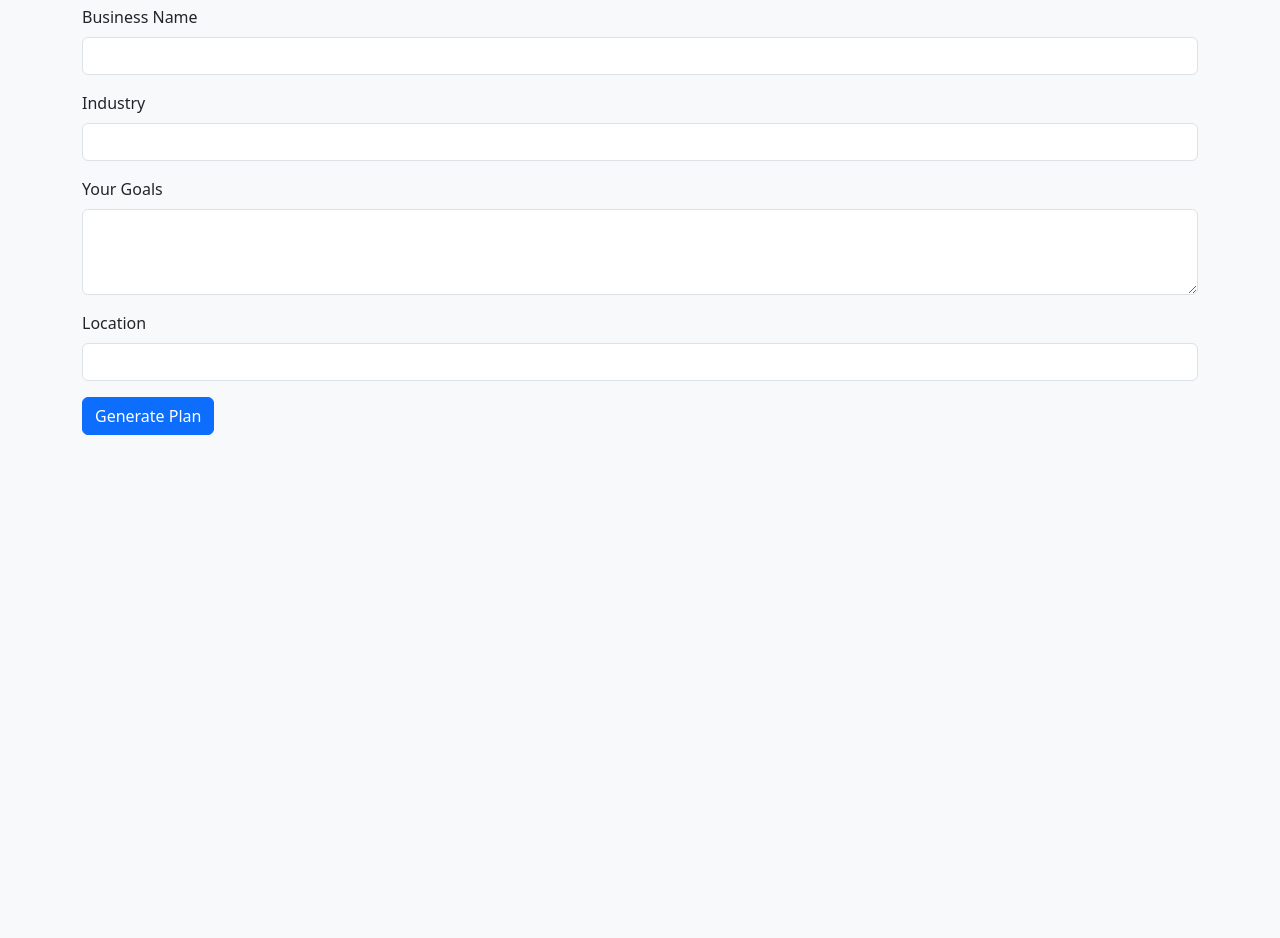
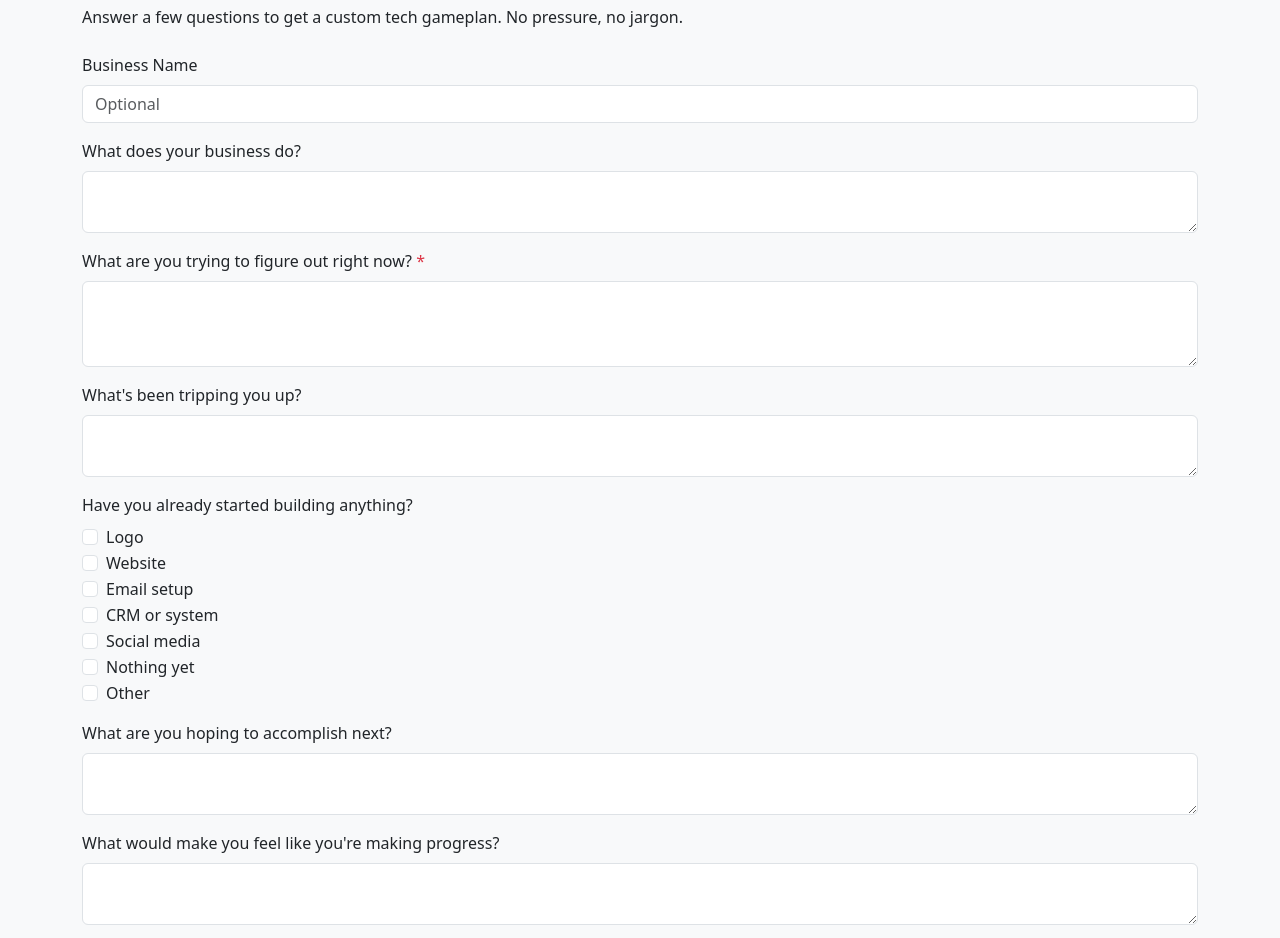
Before and after one commit to DJGRIMES/bramble-ai-form-site, a plain HTML site: page index.html in a window 1280 px wide. Shown: the part 91-1029 px from the top of the page. Before the commit the page ends 800 px from the top, so only its background shows below. Drawn offline with nearby package versions, Linux system fonts and the light colour scheme.

Commit message:
Update index.html

```diff
--- a/index.html
+++ b/index.html
@@ -8,28 +8,81 @@
 </head>
 <body class="bg-light p-4">
   <div class="container">
-    <h1 class="mb-4">Generate Your Tech Strategy</h1>
+    <h1 class="mb-4">🌿 Bramble Works — Tech Strategy Helper</h1>
+    <p class="mb-4">Answer a few questions to get a custom tech gameplan. No pressure, no jargon.</p>
+
     <form id="aiForm">
+      <!-- Section 1: About -->
       <div class="mb-3">
         <label for="businessName" class="form-label">Business Name</label>
-        <input type="text" class="form-control" id="businessName" required>
+        <input type="text" class="form-control" id="businessName" placeholder="Optional">
       </div>
       <div class="mb-3">
-        <label for="industry" class="form-label">Industry</label>
-        <input type="text" class="form-control" id="industry" required>
+        <label for="description" class="form-label">What does your business do?</label>
+        <textarea class="form-control" id="description" rows="2"></textarea>
+      </div>
+
+      <!-- Section 2: Where You're At -->
+      <div class="mb-3">
+        <label for="currentChallenge" class="form-label">What are you trying to figure out right now? <span class="text-danger">*</span></label>
+        <textarea class="form-control" id="currentChallenge" rows="3" required></textarea>
       </div>
       <div class="mb-3">
-        <label for="goals" class="form-label">Your Goals</label>
-        <textarea class="form-control" id="goals" rows="3" required></textarea>
+        <label for="stuckPoint" class="form-label">What's been tripping you up?</label>
+        <textarea class="form-control" id="stuckPoint" rows="2"></textarea>
       </div>
       <div class="mb-3">
-        <label for="location" class="form-label">Location</label>
-        <input type="text" class="form-control" id="location" required>
+        <label class="form-label">Have you already started building anything?</label>
+        <div class="form-check">
+          <input class="form-check-input" type="checkbox" value="Logo" id="logo">
+          <label class="form-check-label" for="logo">Logo</label>
+        </div>
+        <div class="form-check">
+          <input class="form-check-input" type="checkbox" value="Website" id="website">
+          <label class="form-check-label" for="website">Website</label>
+        </div>
+        <div class="form-check">
+          <input class="form-check-input" type="checkbox" value="Email setup" id="emailSetup">
+          <label class="form-check-label" for="emailSetup">Email setup</label>
+        </div>
+        <div class="form-check">
+          <input class="form-check-input" type="checkbox" value="CRM or system" id="crm">
+          <label class="form-check-label" for="crm">CRM or system</label>
+        </div>
+        <div class="form-check">
+          <input class="form-check-input" type="checkbox" value="Social media" id="socialMedia">
+          <label class="form-check-label" for="socialMedia">Social media</label>
+        </div>
+        <div class="form-check">
+          <input class="form-check-input" type="checkbox" value="Nothing yet" id="nothingYet">
+          <label class="form-check-label" for="nothingYet">Nothing yet</label>
+        </div>
+        <div class="form-check">
+          <input class="form-check-input" type="checkbox" value="Other" id="other">
+          <label class="form-check-label" for="other">Other</label>
+        </div>
       </div>
+
+      <!-- Section 3: Goals -->
+      <div class="mb-3">
+        <label for="nextGoal" class="form-label">What are you hoping to accomplish next?</label>
+        <textarea class="form-control" id="nextGoal" rows="2"></textarea>
+      </div>
+      <div class="mb-3">
+        <label for="progressFeelsLike" class="form-label">What would make you feel like you're making progress?</label>
+        <textarea class="form-control" id="progressFeelsLike" rows="2"></textarea>
+      </div>
+
+      <!-- Section 4: Freeform -->
+      <div class="mb-3">
+        <label for="additionalNotes" class="form-label">Anything else you want to share?</label>
+        <textarea class="form-control" id="additionalNotes" rows="2"></textarea>
+      </div>
+
       <button type="submit" class="btn btn-primary">Generate Plan</button>
     </form>
 
-    <div id="responseSection" class="mt-4 d-none">
+    <div id="responseSection" class="mt-5 d-none">
       <h2>Suggested Tech Plan</h2>
       <pre id="aiResponse" class="bg-white p-3 border rounded"></pre>
     </div>
@@ -45,18 +98,25 @@
       aiResponse.textContent = "Loading...";
       responseSection.classList.remove('d-none');
 
-      const payload = {
+      const progressMade = Array.from(document.querySelectorAll('input[type=checkbox]:checked'))
+        .map(cb => cb.value);
+
+      const formInput = {
         businessName: document.getElementById('businessName').value,
-        industry: document.getElementById('industry').value,
-        goals: document.getElementById('goals').value,
-        location: document.getElementById('location').value,
+        description: document.getElementById('description').value,
+        currentChallenge: document.getElementById('currentChallenge').value,
+        stuckPoint: document.getElementById('stuckPoint').value,
+        progressMade,
+        nextGoal: document.getElementById('nextGoal').value,
+        progressFeelsLike: document.getElementById('progressFeelsLike').value,
+        additionalNotes: document.getElementById('additionalNotes').value
       };
 
       try {
         const res = await fetch('https://bramble-ai-form.dustinjgrimes.workers.dev', {
           method: 'POST',
           headers: { 'Content-Type': 'application/json' },
-          body: JSON.stringify(payload)
+          body: JSON.stringify(formInput)
         });
 
         const data = await res.json();
```
